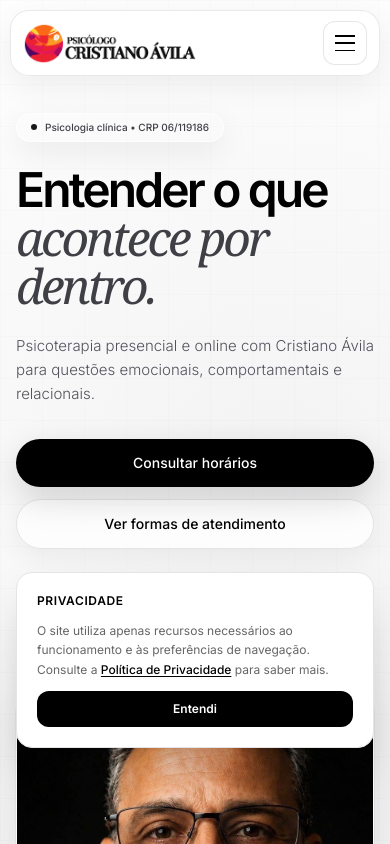
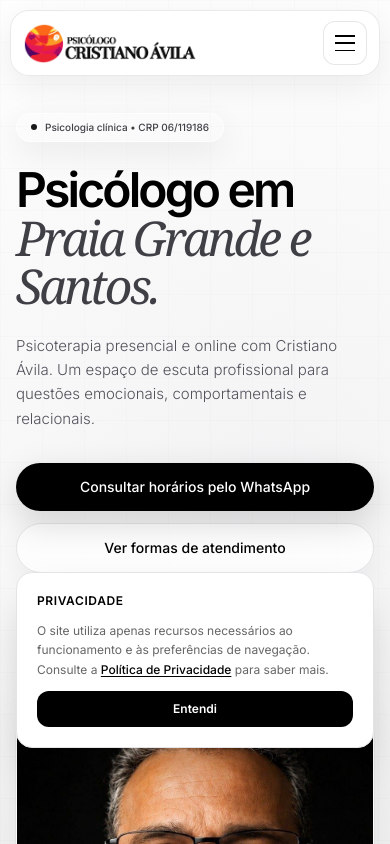
Before and after one commit to RennanLucas/cristiano-avila-site, a Next.js app: page / in a window 390 px wide. Shown: the top 844 px of the page. Built offline with nearby package versions, Linux system fonts and the light colour scheme.

Commit message:
fix: Hero.tsx audit improvements

```diff
--- a/src/components/Hero.tsx
+++ b/src/components/Hero.tsx
@@ -24,14 +24,14 @@ export default function Hero() {
               </div>
 
               <h1 className="hero-title mb-6 text-[2.75rem] font-semibold leading-[0.94] tracking-[-0.06em] text-black min-[390px]:text-5xl sm:text-6xl lg:text-[5.45rem] xl:text-[6.1rem]">
-                <span className="hero-title-line block">Entender o que</span>
-                <span className="hero-title-line block font-serif font-normal italic text-zinc-700">acontece por dentro.</span>
+                <span className="hero-title-line block">Psicólogo em</span>
+                <span className="hero-title-line block font-serif font-normal italic text-zinc-700">Praia Grande e Santos.</span>
               </h1>
 
-              <p className="mb-8 max-w-xl text-[15px] font-light leading-relaxed text-zinc-600 sm:mb-9 sm:text-lg md:text-xl">Psicoterapia presencial e online com Cristiano Ávila para questões emocionais, comportamentais e relacionais.</p>
+              <p className="mb-8 max-w-xl text-[15px] font-light leading-relaxed text-zinc-600 sm:mb-9 sm:text-lg md:text-xl">Psicoterapia presencial e online com Cristiano Ávila. Um espaço de escuta profissional para questões emocionais, comportamentais e relacionais.</p>
 
               <div className="flex flex-col items-stretch gap-3 sm:flex-row sm:items-center sm:gap-4">
-                <a data-cursor-label="Agendar" href={buildWhatsAppLink("Olá, Dr. Cristiano. Gostaria de verificar a disponibilidade para uma primeira consulta.")} target="_blank" rel="noopener noreferrer" className="btn-primary w-full py-3.5 text-center text-sm sm:w-auto">Consultar horários</a>
+                <a data-cursor-label="Agendar" href={buildWhatsAppLink("Olá, Dr. Cristiano. Gostaria de verificar a disponibilidade para uma primeira consulta.")} target="_blank" rel="noopener noreferrer" className="btn-primary w-full py-3.5 text-center text-sm sm:w-auto">Consultar horários pelo WhatsApp</a>
                 <a data-cursor-label="Explorar" href="#especialidades" className="btn-outline w-full py-3.5 text-center text-sm sm:w-auto">Ver formas de atendimento</a>
               </div>
 
```
